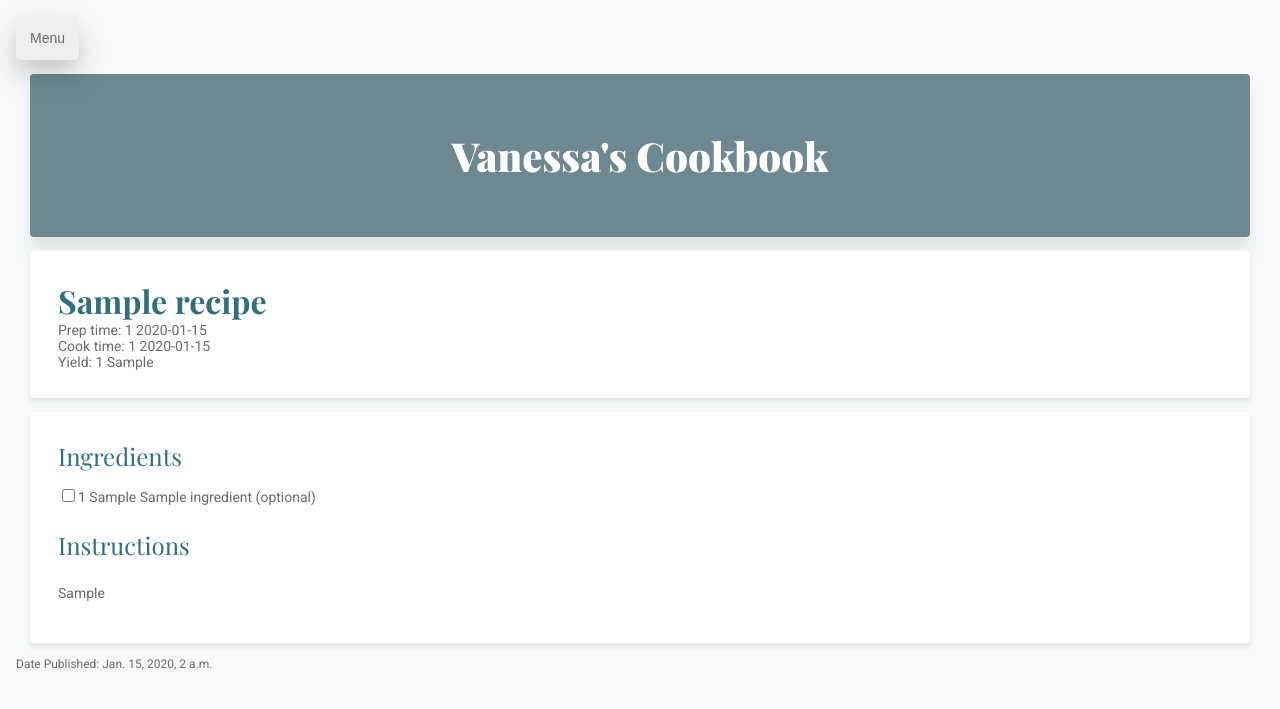
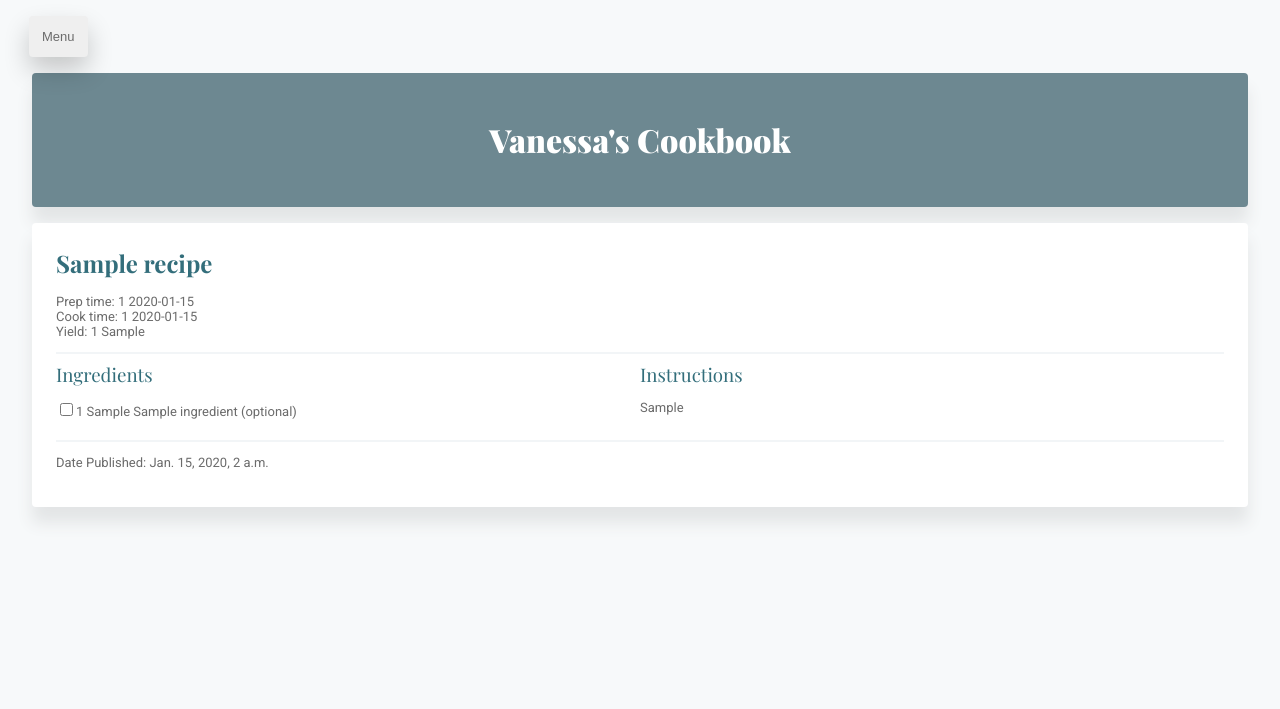
Before and after one commit to vanessalane/vlanenet, a Django app: a page that uses templates/skeleton.html in a window 1280 px wide. Shown: the top 709 px of the page. Run offline with Django 3.2, Linux system fonts and the light colour scheme; tables that the repository leaves empty hold one stand-in row (values such as "Sample post").

Commit message:
make recipe two columns

```diff
--- a/cookbook/templates/index.html
+++ b/cookbook/templates/index.html
@@ -4,10 +4,9 @@
 
 {% block body_content %}
     {% if recipe_list %}
+        <ul class="no_buffer">
         {% for recipe in recipe_list %}
-            <li>
-                <a href="{{ recipe.title }}">{{ recipe.title }}</a>
-            </li>
+            <li><a href="{{ recipe.title }}">{{ recipe.title }}</a></li>
         {% endfor %}
         </ul>
     {% else %}
--- a/cookbook/templates/recipe.html
+++ b/cookbook/templates/recipe.html
@@ -4,6 +4,7 @@
     {% block title_text %}{{ recipe.title }}{% endblock %}
 
     {% block subtitle %}
+        <br>
         Prep time: {{ recipe.prep_time }} {{ recipe.time_units }}
         <br>
         Cook time: {{ recipe.cook_time }} {{ recipe.time_units }}
@@ -17,8 +18,10 @@
                 <img src={{image.url}} alt={{image.alt}}>
             </div>
         {% endif %}
+        <hr>
         {% if ingredients %}
-            <div class="bottom-padding">
+        <div class="row">
+            <div class="column">
                 <h3 class="no_buffer">Ingredients</h3>
                 <p>
                 {% for ingredient in ingredients %}
@@ -26,12 +29,17 @@
                 {% endfor %}
                 </p>
             </div>
-        {% endif %}
-        <h3>Instructions</h2>
-        <p>{{ recipe.instructions|linebreaks }}</p>
+            {% endif %}
+            <div class="column">
+                <h3 class="no_buffer">Instructions</h3>
+                <p>{{ recipe.instructions|linebreaks }}</p>
+            </div>
+        </div>
+        <hr>
+        <p>Date Published: {{ recipe.pub_date }}</p>
     {% endblock %}
 {% endif %}
 
 {% block footer %}
-    Date Published: {{ recipe.pub_date }}
+
 {% endblock %}
--- a/static/css/main.css
+++ b/static/css/main.css
@@ -11,7 +11,6 @@ a h2 {
 
 a {
   color: #6B6B6B;
-  font-size:14px;
   text-decoration: none;
 }
 
@@ -20,42 +19,31 @@ a:hover {
   font-weight: bold;
 }
 
-header a {
-  font-size:12px;
-  position: fixed;
-  top: 0;
-  right: 0;
-  /*width: 300px;*/
-}
-
 h1, h2, h3 {
   font-family: 'Playfair Display', serif;
   color: #336E7B;
 }
 
 h1 {
-  font-size:40px;
   font-family: 'Playfair Display', serif;
   font-weight:900;
   color: #FFF;
 }
 
 h2 {
-  font-size:30px;
   font-weight:700;
 }
 
 h3 {
-  font-size: 24px;
   font-weight:400;
 }
 
-h4 {
-  font-size: 18px;
+hr {
+  border: 1px solid #F2F5F7;
 }
 
 p {
-  font-size: 14px;
+  font-size:13px;
 }
 
 .bottom_buffer {
@@ -72,19 +60,10 @@ p {
 
 .card {
   box-shadow: 0 1em 1em 0 #E3E5E6;
-  padding: 2em 2em 2em 2em;
-  margin: 1em;
-  font-size:4vw;
+  padding: 24px;
+  margin: 16px;
   color: #6B6B6B;
   background-color:#FFF;
-  border-radius: 4px;
-}
-
-.header {
-  box-shadow: 0 1em 1em 0 #E3E5E6;
-  background-color:#6D8891;
-  text-align: center;
-  color: #FFF;
   border-radius: 4px;
 }
 
@@ -99,15 +78,17 @@ p {
 
 .dropdown_button {
   padding: 1em;
-  font-size:14px;
   color: #6B6B6B;
   box-shadow: 0px 1em 2em 0px rgba(0,0,0,0.2);
   border-radius: 4px;
+  margin-left: 1em;
   border-style: none;
+  font-size:13px;
 }
 
 .dropdown_content {
   display: none;
+  margin-left: 1em;
   position: absolute;
   background-color: #FFF;
   min-width: 160px;
@@ -120,22 +101,42 @@ p {
   padding: 12px 16px;
   text-decoration: none;
   display: block;
+  font-size:13px;
 }
 
-.dropdown_content a:hover {background-color: #EDEFF0}
+.dropdown_content a:hover {
+  background-color: #EDEFF0
+}
 
 .dropdown:hover .dropdown_content {
   display: block;
 }
 
+.header {
+  box-shadow: 0 1em 1em 0 #E3E5E6;
+  background-color:#6D8891;
+  text-align: center;
+  color: #FFF;
+  border-radius: 4px;
+}
+
 .menu_card {
-  box-shadow: 0 4px 8px 0 rgba(0,0,0,0.2);
+  box-shadow: 0 1em 1em 0 #E3E5E6;
   transition: 0.3s;
   float:left;
   width: 150px;
+  text-align: center;
 }
 
 .menu_card:hover {
   box-shadow: 0 8px 16px 0 rgba(0,0,0,0.2);
   background-color:#E1E7E9;
 }
+
+.row {
+  display: flex;
+}
+
+.column {
+  flex: 50%;
+}
--- a/templates/skeleton.html
+++ b/templates/skeleton.html
@@ -2,7 +2,6 @@
 
 <head>
     <link rel="stylesheet" href="{% static 'css/main.css' %}">
-    <link rel="stylesheet" href="{% static 'css/base.css' %}">
     <link href="https://fonts.googleapis.com/css?family=Playfair+Display:400,700,900|Roboto:400,700&display=swap" rel="stylesheet">
     <meta name="viewport" content="width=device-width, initial-scale=1.0">
     {% block head %}
@@ -19,15 +18,12 @@
         {% endblock %}
 
         {% block body %}
-            {% block title %}
-                <div class="card">
+            <div class="card">
+                {% block title %}
                     <h2 class="no_buffer">{% block title_text %}{% endblock %}</h2>
                     <p class="no_buffer">{% block subtitle %}{% endblock %}</p>
-                </div>
-            {% endblock %}
-
-            <div class="card">
-                {% block body_content %}{% endblock %}
+                {% endblock %}
+                <p>{% block body_content %}{% endblock %}</p>
             </div>
         {% endblock %}
 
```
Also changed, not shown: home/templates/home.html (+2 -6 lines).
